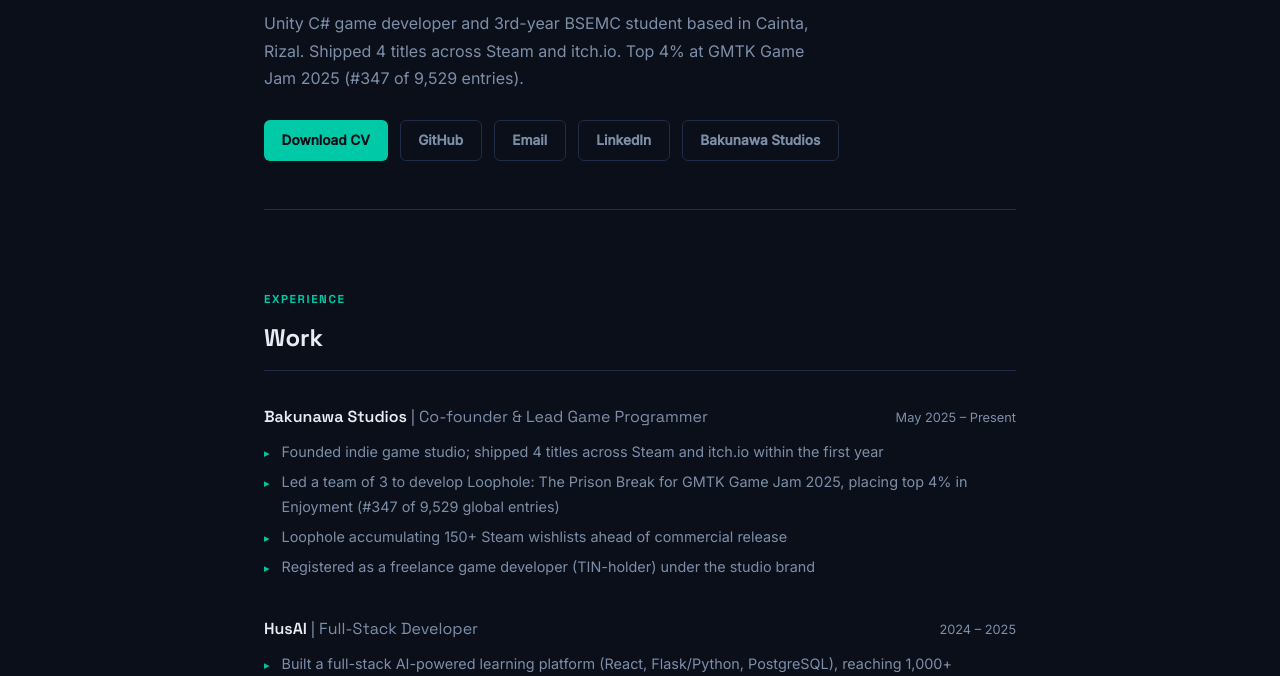
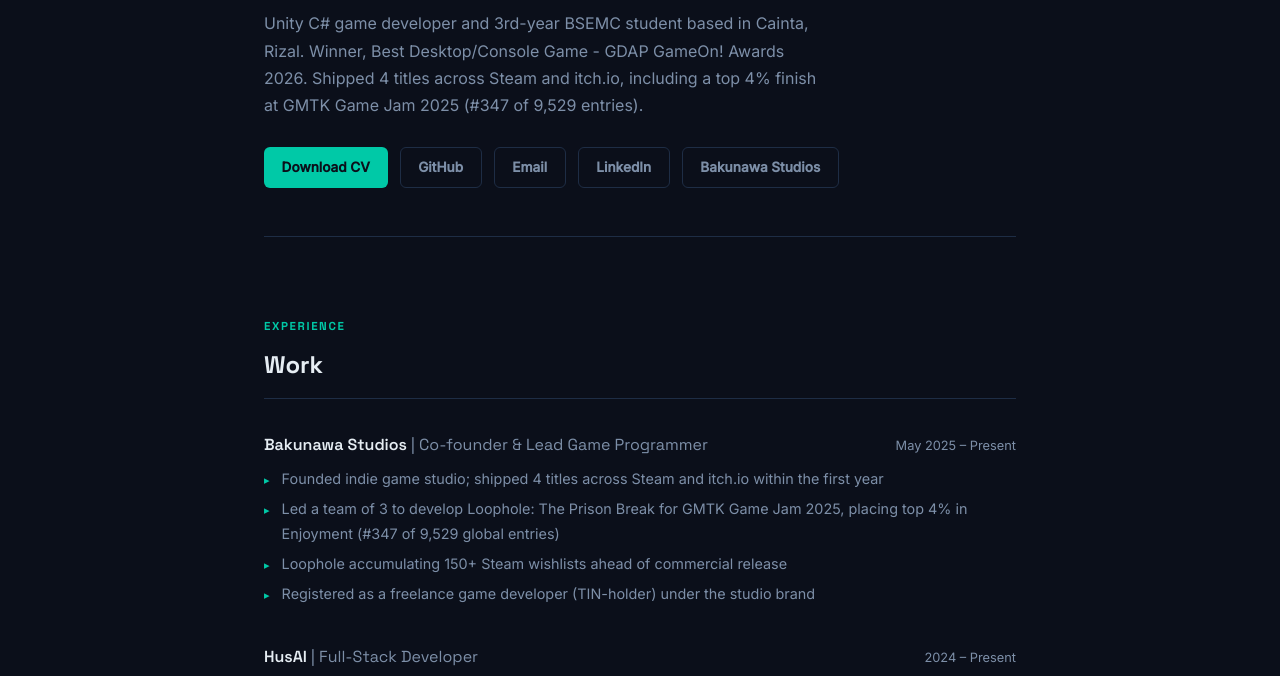
Before and after one commit to kairosolo/arimado-portfolio, a plain HTML site: page index.html in a window 1280 px wide. Shown: the part 261-937 px from the top of the page. Drawn offline with Linux system fonts and the light colour scheme.

Commit message:
Awards and content fixes
- GDAP Awards: added Winner (Best Desktop/Console Game) and two nominations (Innovation Award, Game of the Year) across CV, portfolio, and README
- Headline: updated CV, portfolio, and LinkedIn headline to lead with GDAP win instead of GMTK ranking
- HusAI dates: updated to 2024 - Present after rehire
- LinkedIn: added to README contact line and portfolio hero
- README About: updated to lead with GDAP win

```diff
--- a/index.html
+++ b/index.html
@@ -496,8 +496,7 @@
     <h1>Juan Carlos<br>Arimado</h1>
     <p class="hero-sub">
       Unity C# game developer and 3rd-year BSEMC student based in Cainta, Rizal.
-      Shipped 4 titles across Steam and itch.io. Top 4% at GMTK Game Jam 2025
-      (#347 of 9,529 entries).
+      Winner, Best Desktop/Console Game - GDAP GameOn! Awards 2026. Shipped 4 titles across Steam and itch.io, including a top 4% finish at GMTK Game Jam 2025 (#347 of 9,529 entries).
     </p>
     <div class="hero-links">
       <a class="btn btn-primary" href="https://github.com/kairosolo/arimado-portfolio/blob/main/Arimado%20CV.pdf">Download CV</a>
@@ -529,7 +528,7 @@
     <div class="exp-item">
       <div class="exp-header">
         <div class="exp-title">HusAI <span>| Full-Stack Developer</span></div>
-        <div class="exp-date">2024 – 2025</div>
+        <div class="exp-date">2024 – Present</div>
       </div>
       <ul class="exp-bullets">
         <li>Built a full-stack AI-powered learning platform (React, Flask/Python, PostgreSQL), reaching 1,000+ registered users</li>
@@ -563,7 +562,7 @@
             <div class="project-name">Loophole: The Prison Break</div>
             <div class="project-badge">Bakunawa Studios</div>
           </div>
-          <p class="project-desc">3D time-loop puzzle platformer - GMTK Game Jam 2025. Top 4% in Enjoyment (#347 of 9,529 entries). 150+ Steam wishlists.</p>
+          <p class="project-desc">3D time-loop puzzle platformer - GMTK Game Jam 2025. Top 4% in Enjoyment (#347 of 9,529 entries). 150+ Steam wishlists. <strong style="color:var(--accent)">Winner, Best Desktop/Console Game</strong> + nominated for Innovation Award and Game of the Year - GDAP GameOn! Awards 2026 (School Category).</p>
           <div class="project-footer">
             <div class="project-tech">Unity 3D · C# · Affinity</div>
             <div class="project-links">
```
Also changed, not shown: 3 other files.
